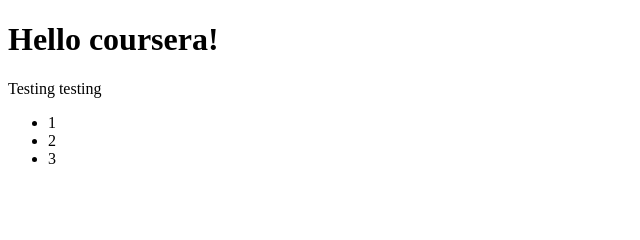
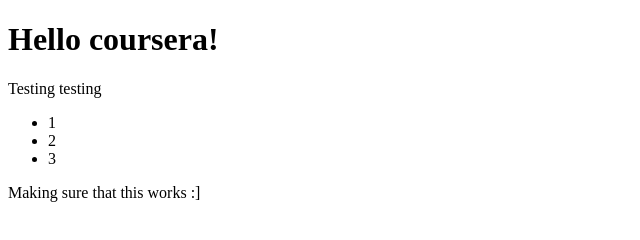
Before and after one commit to Warsut/coursera-test, a plain HTML site: page index.html in a window 1280 px wide. Shown: the whole page, without its empty margins (0-640 px from the left). Drawn offline with Linux system fonts and the light colour scheme.

Commit message:
Making sure this works

```diff
--- a/index.html
+++ b/index.html
@@ -13,5 +13,6 @@
         <li>2</li>
         <li>3</li>
     </ul>
+    <p>Making sure that this works :]</p>
 </body>
 </html>
```
